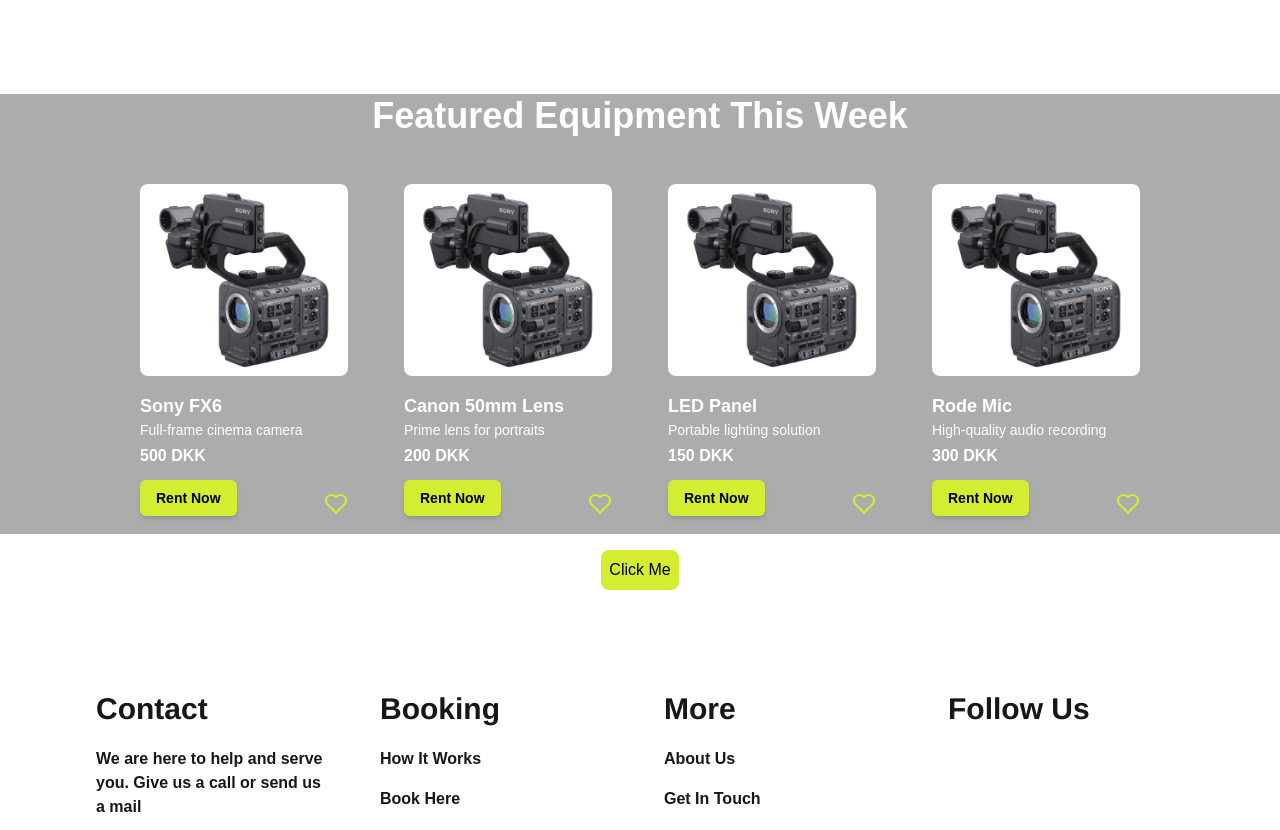
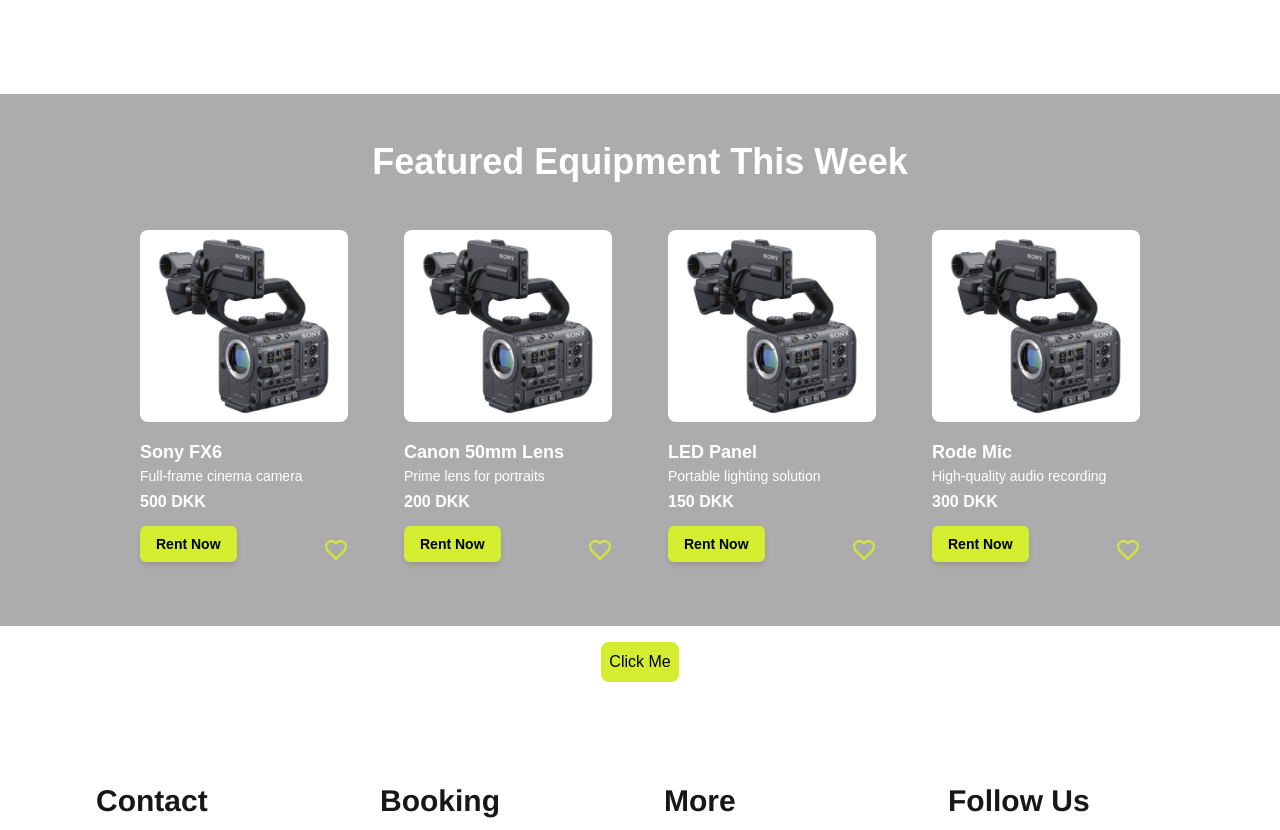
Before and after one commit to vabr0002/simplerent_new, a Next.js app: page / in a window 1280 px wide. Shown: the part 2348-3178 px from the top of the page. Built offline with nearby package versions, Linux system fonts and the light colour scheme.

Commit message:
herherher

```diff
--- a/src/components/featuredEquipment/FeaturedEquipment.jsx
+++ b/src/components/featuredEquipment/FeaturedEquipment.jsx
@@ -35,7 +35,7 @@
   ];
 
   return (
-    <section className="bg-darkgrey h-[55vh] flex flex-col items-center justify-center">
+    <section className="bg-darkgrey  flex flex-col items-center justify-center pt-12 pb-12 ">
       {/* Centered Title */}
       <h1 className="text-center text-4xl font-bold mb-8 text-white">
         Featured Equipment This Week
```
